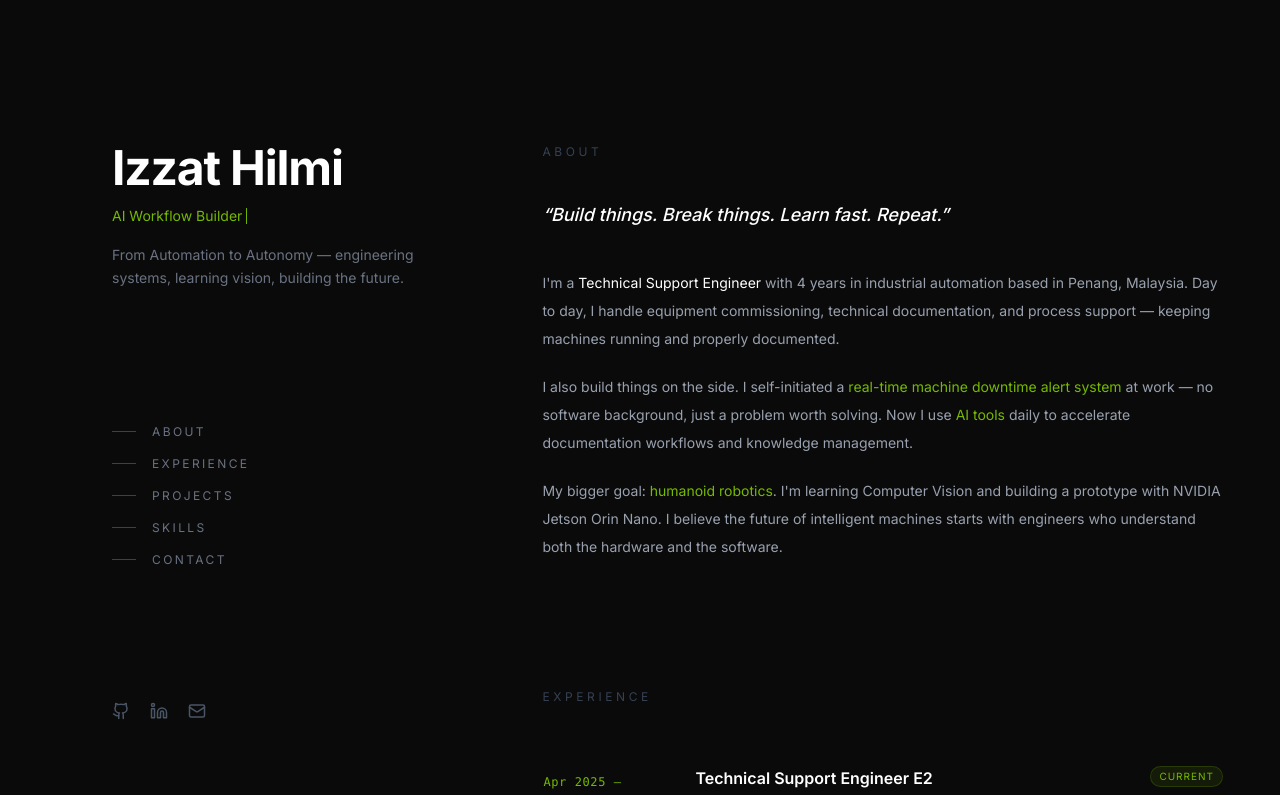
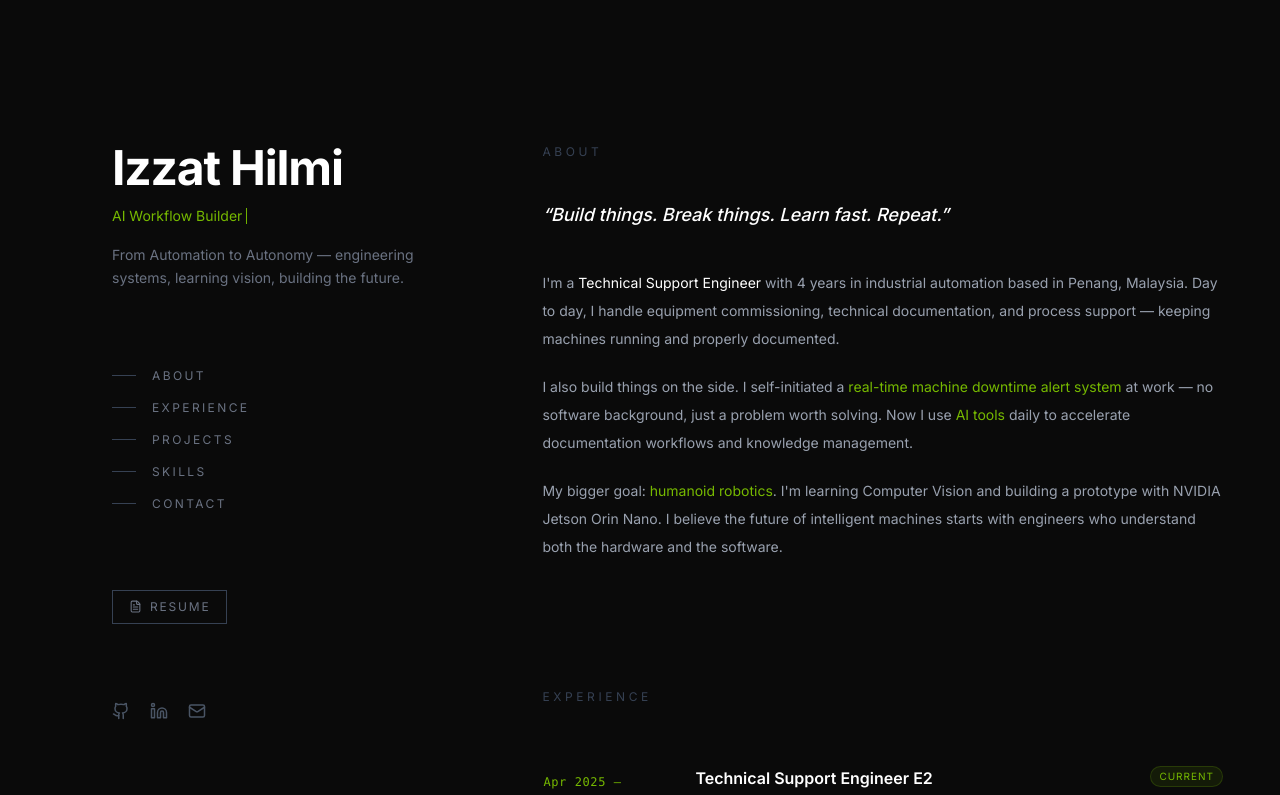
Before and after one commit to izzathilmi/izzat-portfolio, a Next.js app: page / in a window 1280 px wide. Shown: the top 795 px of the page. Built offline with nearby package versions, Linux system fonts and the light colour scheme.

Commit message:
feat: add resume download button and fix email link

```diff
--- a/components/Sidebar.tsx
+++ b/components/Sidebar.tsx
@@ -2,7 +2,7 @@
 
 import { useState, useEffect } from "react";
 import { motion } from "framer-motion";
-import { Github, Linkedin, Mail } from "lucide-react";
+import { Github, Linkedin, Mail, FileText } from "lucide-react";
 
 const navLinks = [
   { label: "About", href: "#about" },
@@ -83,6 +83,22 @@ export default function Sidebar() {
         ))}
       </motion.nav>
 
+      {/* Resume download */}
+      <motion.div
+        initial={{ opacity: 0 }}
+        animate={{ opacity: 1 }}
+        transition={{ duration: 0.7, delay: 0.45 }}
+      >
+        <a
+          href="/resume.pdf"
+          download
+          className="inline-flex items-center gap-2 text-xs tracking-[0.15em] uppercase text-gray-500 border border-gray-700 hover:border-[#76b900] hover:text-[#76b900] transition-all duration-200 px-4 py-2"
+        >
+          <FileText size={13} />
+          Resume
+        </a>
+      </motion.div>
+
       {/* Bottom — social */}
       <motion.div
         initial={{ opacity: 0 }}
@@ -98,7 +114,7 @@ export default function Sidebar() {
           className="text-gray-600 hover:text-[#76b900] transition-colors duration-200">
           <Linkedin size={18} />
         </a>
-        <a href="mailto:izzathilmi98@gmail.com"
+        <a href="mailto:izzathilmi54321@gmail.com"
           className="text-gray-600 hover:text-[#76b900] transition-colors duration-200">
           <Mail size={18} />
         </a>
```
Also changed, not shown: 1 other file (tests, documents, lock files or other folders).
